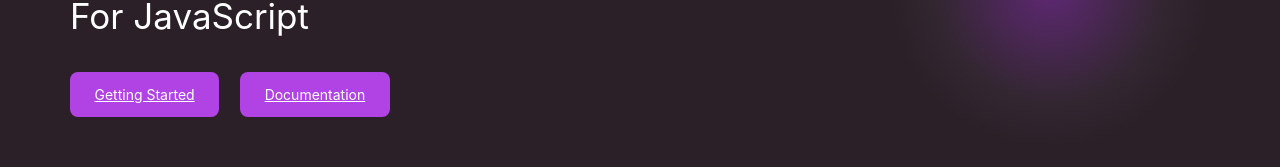
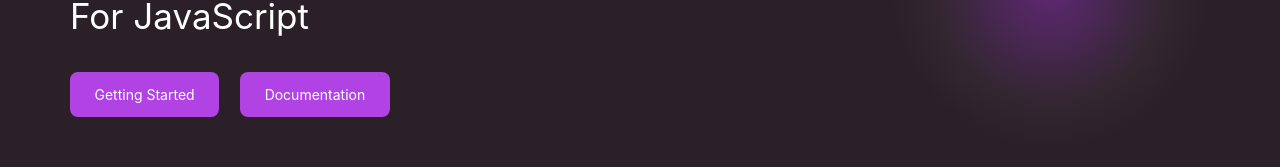
Before and after one commit to NitzanHen/Rhax.dev, a Next.js app: page / in a window 1280 px wide. Shown: the part 297-464 px from the top of the page. Built offline with nearby package versions, Linux system fonts and the light colour scheme.

Commit message:
Remove button-base text decoration

```diff
--- a/components/LandingConclusion/landing-conclusion.module.scss
+++ b/components/LandingConclusion/landing-conclusion.module.scss
@@ -30,7 +30,6 @@
 }
 
 .action {
-  text-decoration: none;
   background-color: var(--color-button-dark);
   color: var(--color-text-white);
 }
--- a/styles/globals.scss
+++ b/styles/globals.scss
@@ -74,4 +74,5 @@ svg {
   background-color: var(--color-button-primary);
   color: var(--color-text-white);
   padding: 1rem 1.75rem;
+  text-decoration: none;
 }
```
